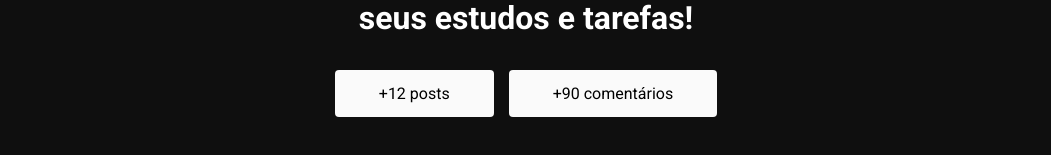
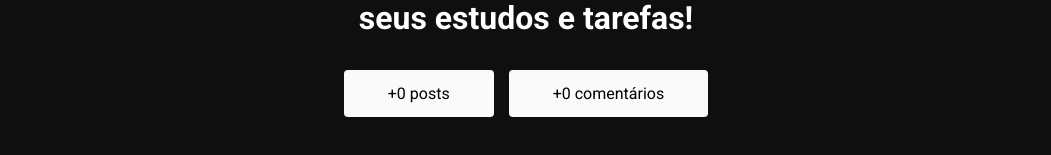
Before and after one commit to LucasPassos96/Board-Tarefas, a Next.js app: page / in a window 1280 px wide. Shown: the part 567-722 px from the top of the page, without its empty margins (114-1165 px from the left). Built offline with nearby package versions, Linux system fonts and the light colour scheme; no server answers; the database is empty.

Commit message:
funcionalidade de renderizar numeros reais de quantidade posts e comentarios em pagina home

```diff
--- a/src/pages/index.tsx
+++ b/src/pages/index.tsx
@@ -1,10 +1,19 @@
+import { GetStaticProps } from "next";
 import Head from "next/head";
 import styles from "@/styles/home.module.css";
 import Image from 'next/image';
 import heroImg from '../../public/assets/hero.png'
 
+import { collection, getDocs } from 'firebase/firestore'
+import { db } from "../services/firebaseConnection";
 
-export default function Home() {
+interface HomeProps {
+  posts: number;
+  comments: number;
+}
+
+export default function Home({ posts, comments }: HomeProps) {
+
   return (
     <div
     className={styles.container}
@@ -29,15 +38,33 @@
 
             <div className={styles.infoContent}>
                 <section className={styles.box}>
-                  +12 posts
+                  +{posts} posts
                 </section>
                 <section className={styles.box}>
-                  +90 comentários
+                  +{comments} comentários
                 </section>
             </div>
           </div>
         </main>
       </div>
-
   );
 }
+
+
+export const getStaticProps: GetStaticProps = async () => {
+
+  // buscar do banco de forma estatica os numeros de tasks/comentarios, e mostrar no componente
+  const commentRef = collection(db, "comentarios");
+  const postRef = collection(db, "tarefas");
+
+  const commentSnapshot = await getDocs(commentRef);
+  const postSnapshot = await getDocs(postRef);
+
+  return {
+    props: {
+      posts: postSnapshot.size || 0,
+      comments: commentSnapshot.size || 0
+    },
+    revalidate: 90 //revalidado a cada 90 segundos
+  }
+}
```
